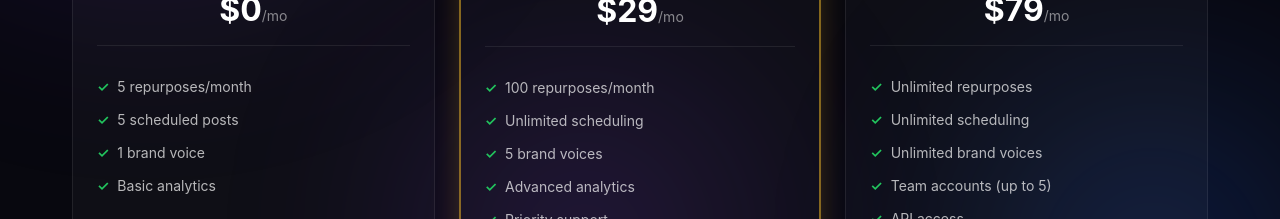
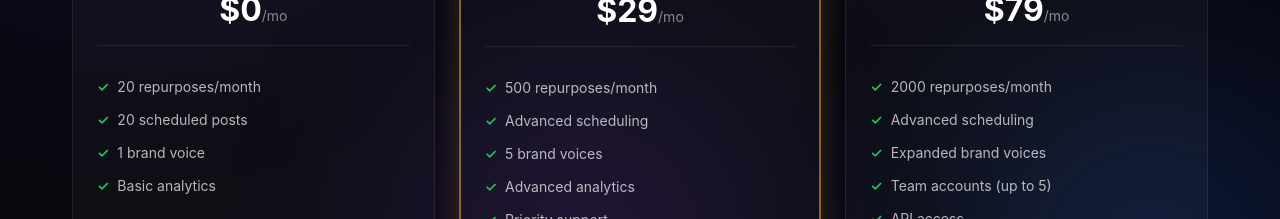
Before and after one commit to AbidingAnchor/volta, a React (Create React App) app: page /pricing in a window 1280 px wide. Shown: the part 462-681 px from the top of the page. Built offline with nearby package versions, Linux system fonts and the light colour scheme; the HTML template or start-up script is replaced by a standard one.

Commit message:
Fix pricing page title and free plan limits

```diff
--- a/api/create-checkout-session.js
+++ b/api/create-checkout-session.js
@@ -39,8 +39,8 @@ exports.handler = async (event) => {
             product_data: {
               name: plan === 'pro' ? 'Volta Pro Plan' : 'Volta Business Plan',
               description: plan === 'pro'
-                ? 'Unlimited repurposes, advanced features'
-                : 'Everything in Pro plus team collaboration',
+                ? '500 repurposes/month, advanced features'
+                : '2000 repurposes/month plus team collaboration',
             },
             unit_amount: price,
           },
--- a/src/App.css
+++ b/src/App.css
@@ -1328,7 +1328,8 @@
   font-size: 2.5rem;
   font-weight: 700;
   color: #ffffff;
-  margin-bottom: 0.5rem;
+  margin: 0 auto 0.5rem;
+  text-align: center;
   letter-spacing: -0.02em;
 }
 
--- a/src/pages/Dashboard.jsx
+++ b/src/pages/Dashboard.jsx
@@ -32,6 +32,14 @@ function Dashboard() {
     bestTone: 'N/A',
     totalEngagement: 0
   });
+  const repurposeLimits = {
+    free: 20,
+    pro: 500,
+    business: 2000
+  };
+  const currentPlan = (profile?.plan || 'free').toLowerCase();
+  const usageLimit = repurposeLimits[currentPlan] || repurposeLimits.free;
+  const usagePercent = Math.min((monthlyUsage / usageLimit) * 100, 100);
 
   useEffect(() => {
     fetchProfile();
@@ -76,9 +84,6 @@ function Dashboard() {
       console.error('Error fetching monthly usage:', error);
     }
   };
-
-  const usageLimit = 10;
-  const usagePercent = Math.min((monthlyUsage / usageLimit) * 100, 100);
 
   const fetchAnalyticsSummary = async () => {
     try {
@@ -187,6 +192,23 @@ function Dashboard() {
     return candidate;
   };
 
+  const cleanTwitterThread = (content) => {
+    const text = stringifyOutput(content)
+      .replace(/\\n/g, '\n')
+      .replace(/\\"/g, '"')
+      .trim();
+    const tweetStart = text.search(/Tweet\s*1\s*:/i);
+
+    if (tweetStart === -1) return text;
+
+    return text
+      .slice(tweetStart)
+      .replace(/^Tweet\s*1\s*:/i, 'Tweet 1:')
+      .replace(/\n?\s*["',}]*\s*(linkedin|instagram|facebook|email)"?\s*:\s*[\s\S]*$/i, '')
+      .replace(/\n\s*["'}\]]+\s*$/g, '')
+      .trim();
+  };
+
   const parseRepurposeResponse = (rawResponse) => {
     const rawText = typeof rawResponse === 'string'
       ? rawResponse
@@ -215,7 +237,7 @@ function Dashboard() {
 
     const normalized = normalizeParsedOutputs(parsed);
     const fallback = {
-      twitter: normalized.twitter || extractPlatformContent(rawText, 'twitter') || extractPlatformContent(rawText, 'x'),
+      twitter: cleanTwitterThread(normalized.twitter || extractPlatformContent(rawText, 'twitter') || extractPlatformContent(rawText, 'x')),
       linkedin: normalized.linkedin || extractPlatformContent(rawText, 'linkedin'),
       instagram: normalized.instagram || extractPlatformContent(rawText, 'instagram'),
       facebook: normalized.facebook || extractPlatformContent(rawText, 'facebook'),
@@ -223,7 +245,7 @@ function Dashboard() {
     };
 
     if (!Object.values(fallback).some(Boolean)) {
-      fallback.twitter = rawText.trim();
+      fallback.twitter = cleanTwitterThread(rawText);
     }
 
     return fallback;
@@ -236,8 +258,8 @@ function Dashboard() {
     const { data: { user } } = await supabase.auth.getUser();
     const isAdmin = user?.email === 'drewnegron95@gmail.com';
 
-    // Check if free plan user has reached limit (skip for admin)
-    if (!isAdmin && profile?.plan === 'free' && profile?.repurpose_count >= 5) {
+    // Check if user has reached their monthly plan limit (skip for admin)
+    if (!isAdmin && monthlyUsage >= usageLimit) {
       setShowUpgradeModal(true);
       return;
     }
@@ -620,8 +642,8 @@ Return the response in this exact JSON format:
               <h2>⚡ Upgrade Required</h2>
             </div>
             <div className="modal-body">
-              <p>You've used all 5 of your free monthly repurposes.</p>
-              <p>Upgrade to Pro for unlimited repurposes and more features!</p>
+              <p>You've used all {usageLimit} of your monthly repurposes.</p>
+              <p>Upgrade your plan for a higher monthly repurpose limit.</p>
             </div>
             <div className="modal-footer">
               <button onClick={() => setShowUpgradeModal(false)} className="modal-button secondary">
--- a/src/pages/Pricing.jsx
+++ b/src/pages/Pricing.jsx
@@ -26,8 +26,8 @@ function Pricing() {
                 <div className="pricing-price">$0<span className="pricing-period">/mo</span></div>
               </div>
               <ul className="pricing-features">
-                <li>5 repurposes/month</li>
-                <li>5 scheduled posts</li>
+                <li>20 repurposes/month</li>
+                <li>20 scheduled posts</li>
                 <li>1 brand voice</li>
                 <li>Basic analytics</li>
               </ul>
@@ -41,8 +41,8 @@ function Pricing() {
                 <div className="pricing-price">$29<span className="pricing-period">/mo</span></div>
               </div>
               <ul className="pricing-features">
-                <li>100 repurposes/month</li>
-                <li>Unlimited scheduling</li>
+                <li>500 repurposes/month</li>
+                <li>Advanced scheduling</li>
                 <li>5 brand voices</li>
                 <li>Advanced analytics</li>
                 <li>Priority support</li>
@@ -56,9 +56,9 @@ function Pricing() {
                 <div className="pricing-price">$79<span className="pricing-period">/mo</span></div>
               </div>
               <ul className="pricing-features">
-                <li>Unlimited repurposes</li>
-                <li>Unlimited scheduling</li>
-                <li>Unlimited brand voices</li>
+                <li>2000 repurposes/month</li>
+                <li>Advanced scheduling</li>
+                <li>Expanded brand voices</li>
                 <li>Team accounts (up to 5)</li>
                 <li>API access</li>
                 <li>DM automation</li>
```
